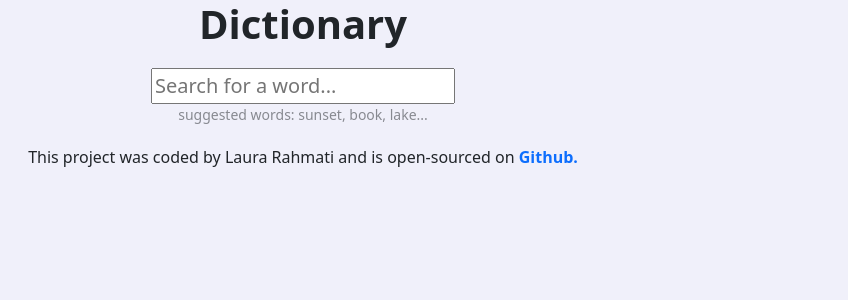
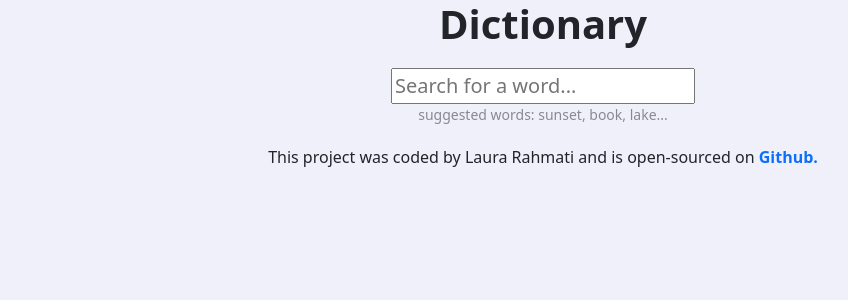
Before and after one commit to Laux0/react-dictionary-project, a React (Create React App) app: page / in a window 1280 px wide. Shown: the top 300 px of the page, without its empty margins (97-945 px from the left). Built offline with nearby package versions, Linux system fonts and the light colour scheme; no server answers.

Commit message:
Centered the application for full screen

```diff
--- a/src/App.css
+++ b/src/App.css
@@ -1,15 +1,13 @@
 .App {
   text-align: center;
   max-width: 800px;
+  margin: 0 auto;
 }
 
 h1 {
   font-weight: 600;
 }
 
-footer {
-}
-
 .footer-link {
   text-decoration: none;
   font-weight: 600;
```
